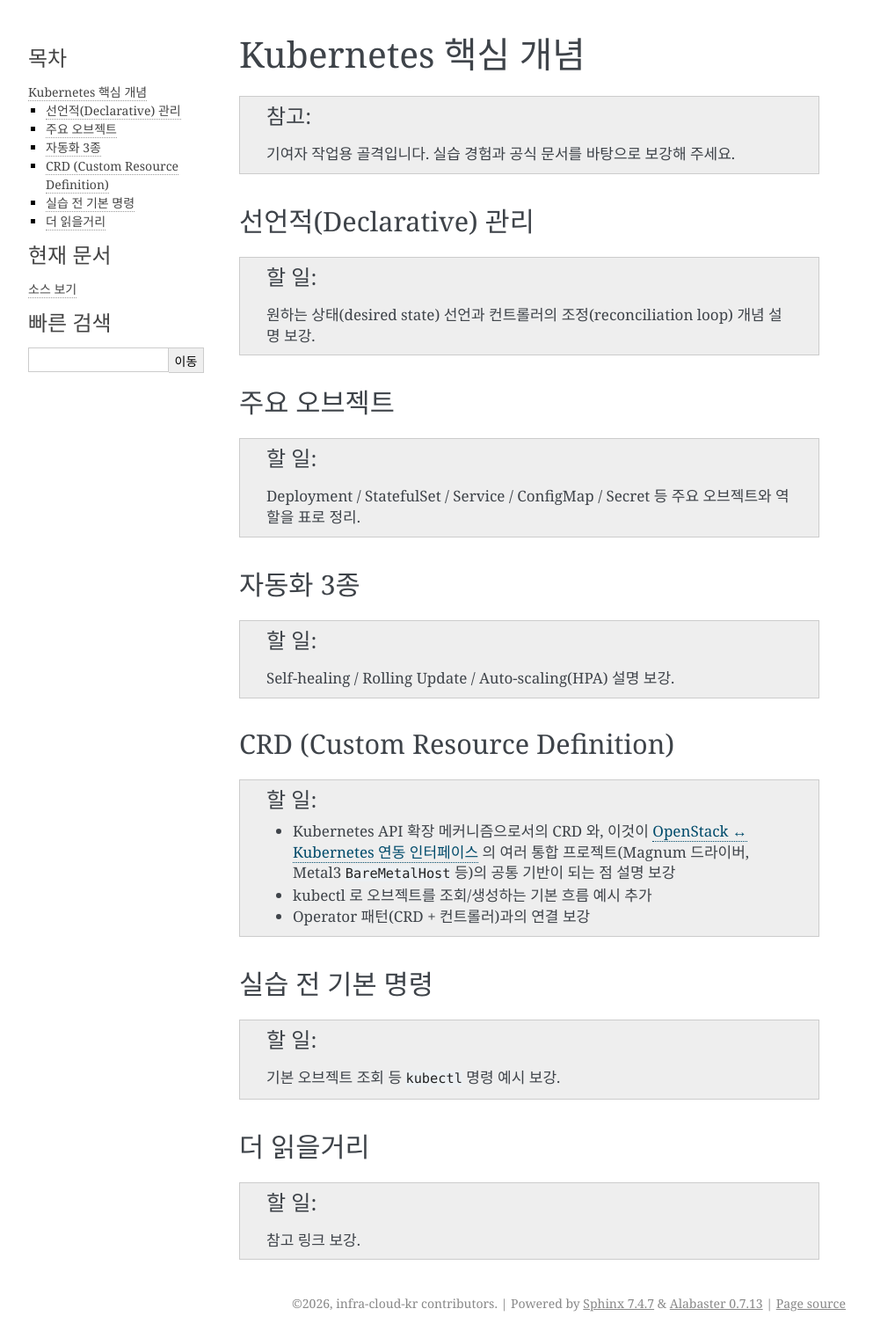
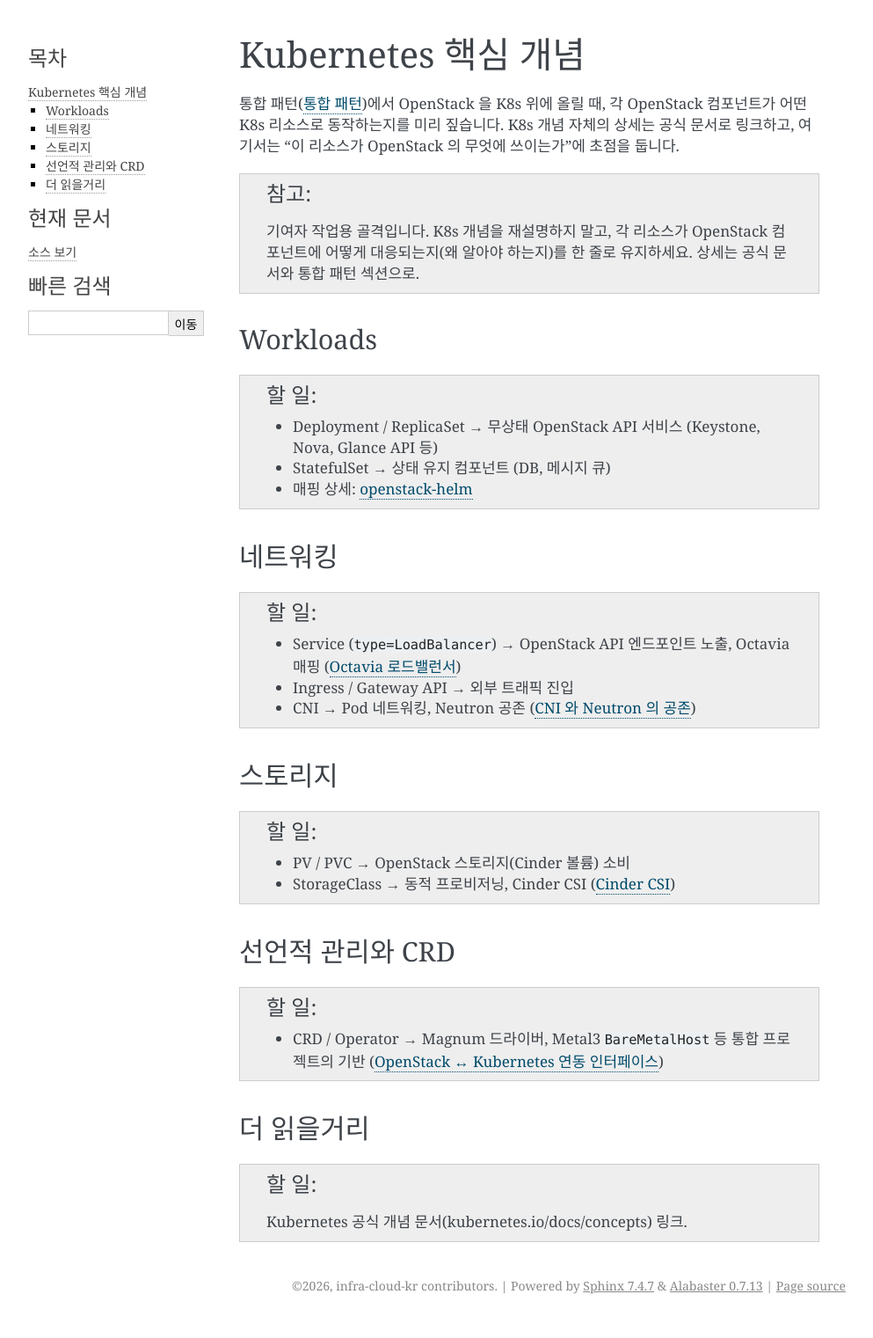
Before and after one commit to infra-cloud-kr/openstack-kubernetes, a Sphinx documentation site: the page built from doc/source/foundations/kubernetes-fundamentals.rst, in a window 1280 px wide. Shown: the whole page at 88% size, without its empty margins (148-1141 px from the left). Built offline with Sphinx 7.4.7, drawn with Linux system fonts in a browser that asks for light colours.

Commit message:
Reframe Kubernetes fundamentals around OpenStack resource mapping
Restructure the skeleton to focus on how each K8s resource maps to
OpenStack components (Workloads, Networking, Storage, Declarative/CRD)
instead of re-explaining core Kubernetes concepts.

Co-Authored-By: Claude Opus 4.8 (1M context) <noreply@anthropic.com>

```diff
--- a/doc/source/foundations/kubernetes-fundamentals.rst
+++ b/doc/source/foundations/kubernetes-fundamentals.rst
@@ -2,55 +2,58 @@
 Kubernetes 핵심 개념
 =====================
 
+통합 패턴(:doc:`../integration-patterns`)에서 OpenStack 을 K8s 위에 올릴 때, 각
+OpenStack 컴포넌트가 어떤 K8s 리소스로 동작하는지를 미리 짚습니다. K8s 개념
+자체의 상세는 공식 문서로 링크하고, 여기서는 "이 리소스가 OpenStack 의 무엇에
+쓰이는가"에 초점을 둡니다.
+
 .. note::
 
-   기여자 작업용 골격입니다. 실습 경험과 공식 문서를 바탕으로 보강해 주세요.
+   기여자 작업용 골격입니다. K8s 개념을 재설명하지 말고, 각 리소스가 OpenStack
+   컴포넌트에 어떻게 대응되는지(왜 알아야 하는지)를 한 줄로 유지하세요. 상세는
+   공식 문서와 통합 패턴 섹션으로.
 
 
-선언적(Declarative) 관리
-========================
+Workloads
+=========
 
 .. todo::
 
-   원하는 상태(desired state) 선언과 컨트롤러의 조정(reconciliation loop)
-   개념 설명 보강.
+   * Deployment / ReplicaSet → 무상태 OpenStack API 서비스 (Keystone, Nova,
+     Glance API 등)
+   * StatefulSet → 상태 유지 컴포넌트 (DB, 메시지 큐)
+   * 매핑 상세: :doc:`../openstack-on-kubernetes/openstack-helm`
 
 
-주요 오브젝트
-=============
+네트워킹
+========
 
 .. todo::
 
-   Deployment / StatefulSet / Service / ConfigMap / Secret 등 주요 오브젝트와
-   역할을 표로 정리.
+   * Service (``type=LoadBalancer``) → OpenStack API 엔드포인트 노출, Octavia
+     매핑 (:doc:`../kubernetes-on-openstack/octavia-load-balancer`)
+   * Ingress / Gateway API → 외부 트래픽 진입
+   * CNI → Pod 네트워킹, Neutron 공존
+     (:doc:`../openstack-on-kubernetes/cni-and-neutron`)
 
 
-자동화 3종
-==========
+스토리지
+========
 
 .. todo::
 
-   Self-healing / Rolling Update / Auto-scaling(HPA) 설명 보강.
+   * PV / PVC → OpenStack 스토리지(Cinder 볼륨) 소비
+   * StorageClass → 동적 프로비저닝, Cinder CSI
+     (:doc:`../kubernetes-on-openstack/cinder-csi`)
 
 
-CRD (Custom Resource Definition)
-================================
-
-.. todo::
-
-   * Kubernetes API 확장 메커니즘으로서의 CRD 와, 이것이
-     :doc:`bridging-concepts` 의 여러 통합 프로젝트(Magnum 드라이버,
-     Metal3 ``BareMetalHost`` 등)의 공통 기반이 되는 점 설명 보강
-   * kubectl 로 오브젝트를 조회/생성하는 기본 흐름 예시 추가
-   * Operator 패턴(CRD + 컨트롤러)과의 연결 보강
-
-
-실습 전 기본 명령
+선언적 관리와 CRD
 =================
 
 .. todo::
 
-   기본 오브젝트 조회 등 ``kubectl`` 명령 예시 보강.
+   * CRD / Operator → Magnum 드라이버, Metal3 ``BareMetalHost`` 등 통합
+     프로젝트의 기반 (:doc:`bridging-concepts`)
 
 
 더 읽을거리
@@ -58,4 +61,4 @@ CRD (Custom Resource Definition)
 
 .. todo::
 
-   참고 링크 보강.
+   Kubernetes 공식 개념 문서(kubernetes.io/docs/concepts) 링크.
```
